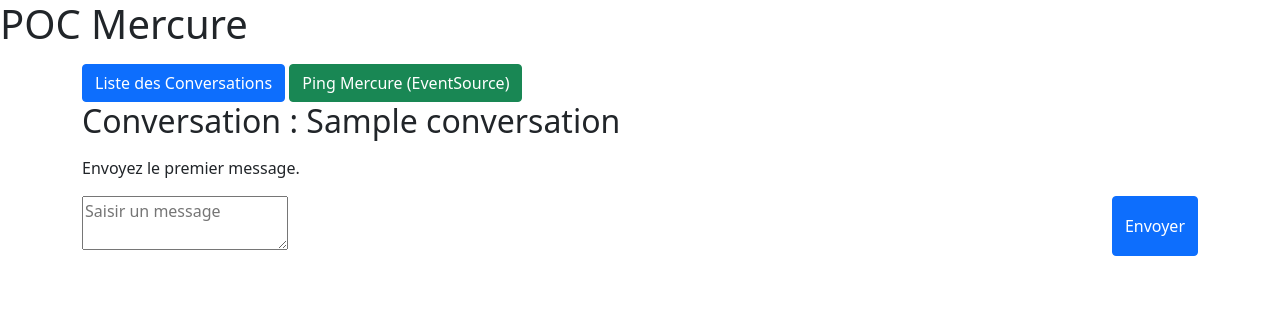
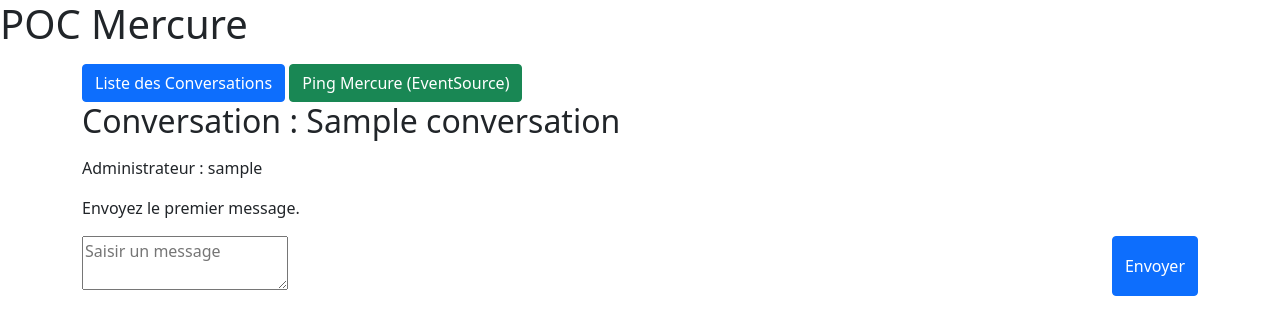
Before and after one commit to FlorianLeMenn/Symfony-chat-mercure-poc, a Symfony app: template templates/message/browse.html.twig in a window 1280 px wide. Shown: the top 335 px of the page. Run offline with Twig, Linux system fonts and the light colour scheme; the template is opened without the code that fills it: most values are stand-ins (such as "Sample title", 1, 10 or a date in 2020); some libraries are stand-ins or nearby versions.

Commit message:
Ajout du btn de suppresion du groupe

```diff
--- a/templates/message/browse.html.twig
+++ b/templates/message/browse.html.twig
@@ -1,19 +1,27 @@
 {% extends 'base.html.twig' %}
 
 {% block body %}
+    {% if app.user %}
+        <div class="connected-user">
+            <p>Connecté en tant que : {{ app.user.getUsername }} <a  class="btn btn-danger" href="{{ path("app_logout") }}">Déconnexion</a></p>
+        </div>
+    {% endif %}
 <div class="messages-list col-12">
     <div class="container my-3">
         {% if conversation is defined %}
             <a  class="btn btn-primary" href="{{ path("conversation_browse") }}">Liste des Conversations</a>
             <a class="btn btn-success" href="{{ path("messages_ping", {'id' : conversation.id}) }}">Ping Mercure (EventSource)</a>
             <h2>Conversation : {{ conversation.name }}</h2>
+            {% if conversation.admin.getId == app.user.getId %}
+                <a class="btn btn-danger" href="{{ path("conversation_delete", {'id' : conversation.id}) }}">supprimer</a>
+            {% endif %}
         {% endif %}
     </div>
 
     <div class="container ">
-        {% if app.user %}
+        {% if(conversation.admin.getUsername) %}
             <div class="connected-user">
-                <p>Connecté en tant que : {{ app.user.getUsername }} <a  class="btn btn-danger" href="{{ path("app_logout") }}">Déconnexion</a></p>
+                <p>Administrateur : {{ conversation.admin.getUsername }}</p>
             </div>
         {% endif %}
         <div class="conversation">
```
Also changed, not shown: templates/conversation/browse.html.twig (+5 -5 lines), templates/conversation/read.html.twig (deleted).
